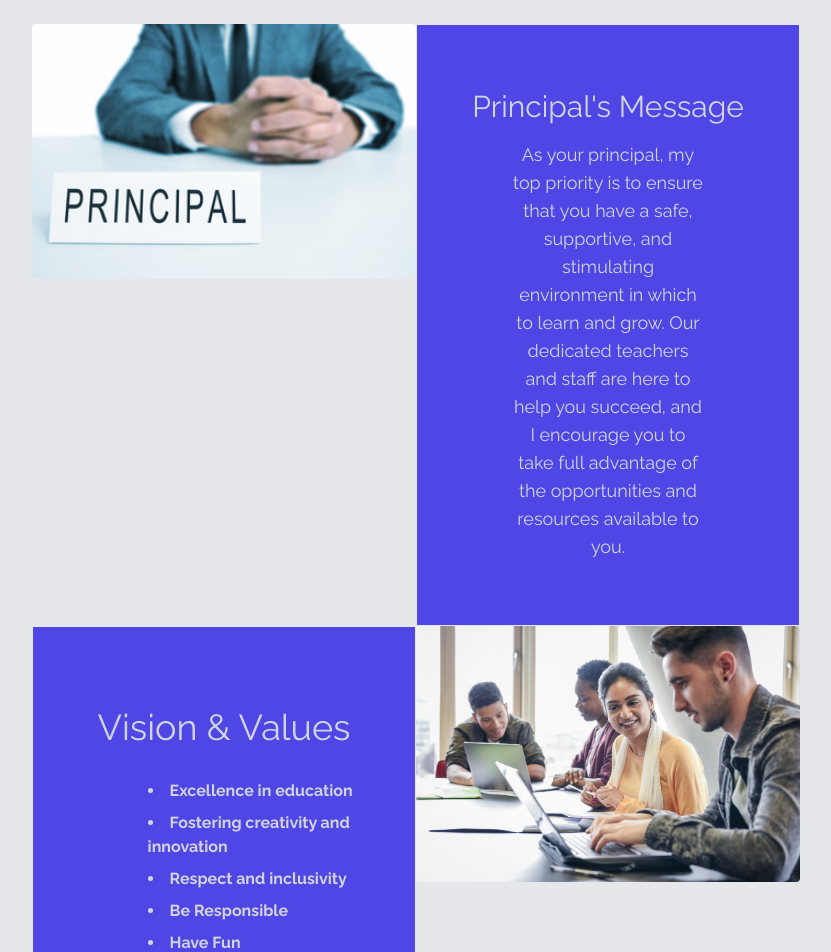
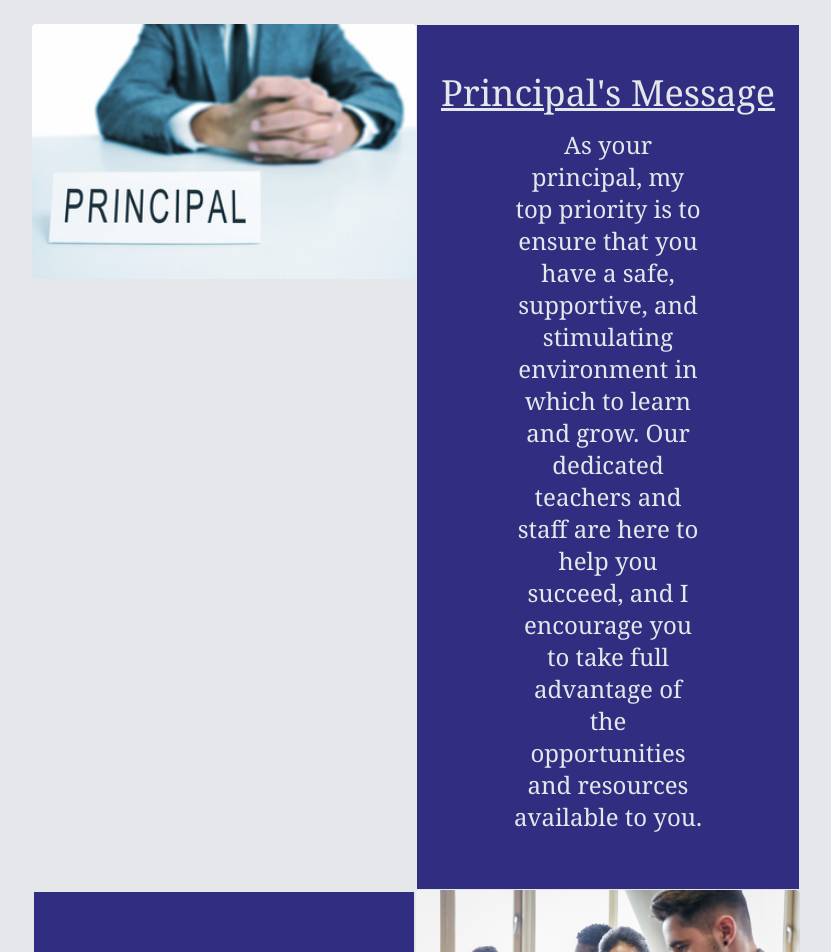
Before and after one commit to Siddh07/School-template, a React (Vite) app: page /School/about in a window 1280 px wide. Shown: the part 380-1332 px from the top of the page, without its empty margins (224-1055 px from the left). Built offline with nearby package versions, Linux system fonts and the light colour scheme; the HTML template or start-up script is replaced by a standard one.

Commit message:
Text-font changed

```diff
--- a/src/components/About.jsx
+++ b/src/components/About.jsx
@@ -67,7 +67,7 @@ const About = () => {
             <h1 className='text-6xl text-gray-700 py-12 font-bold'>Our School</h1>
           </div>
           {isMobile ? (
-            <p className='justify--center text-center text-gray-400 text-md md:px-[35%]'>
+            <p className='justify-center text-center text-gray-400 text-md md:px-[35%]'>
               {`${originalText.split(' ').slice(0, 17).join(' ')}...`}
             </p>
           ) : (
@@ -85,17 +85,17 @@ const About = () => {
             <div className=''>
               <img src={PrincipalImage} alt="About-Principal" className="w-full h-auto rounded" />
             </div>
-            <div className='border justify-content-center text-center items-center bg-indigo-600 text-gray-300 py-16'>
-              <h3 className='text-3xl mb-4'>
+            <div className='border justify-content-center text-center items-center bg-indigo-900 text-gray-200 hover:bg-gray-200 hover:text-indigo-900 transition duration-1000 ease-in-out py-8 md:py-14'>
+              <h3 className='text-4xl mt-[-2%] mb-4 font-serif underline'>
                 Principal's Message
               </h3>
-              <p className='text-lg px-6 md:px-24'>
+              <p className='md:text-2xl text-lg px-6 md:px-24 font-serif'>
                 As your principal, my top priority is to ensure that you have a safe, supportive, and stimulating environment in which to learn and grow. Our dedicated teachers and staff are here to help you succeed, and I encourage you to take full advantage of the opportunities and resources available to you.
               </p>
             </div>
-            <div className="border bg-indigo-600 text-gray-300 py-16 md:py-20">
-              <h2 className='justify-content-center text-center items-center text-4xl'>Vision & Values</h2>
-              <ul className="mt-8 text-md font-bold list-disc list-inside pl-16 md:pl-[30%]">
+            <div className="border-2 bg-indigo-900 text-gray-200 hover:bg-gray-200 hover:text-indigo-900 transition duration-1000 ease-in-out py-16 md:py-20">
+              <h2 className='justify-content-center text-center items-center text-5xl underline font-serif'>Vision & Values</h2>
+              <ul className="mt-8 text-lg font-bold list-disc list-inside pl-16 md:pl-[30%]">
                 <li className="mb-2">Excellence in education</li>
                 <li className="mb-2">Fostering creativity and innovation</li>
                 <li className="mb-2">Respect and inclusivity</li>
```
